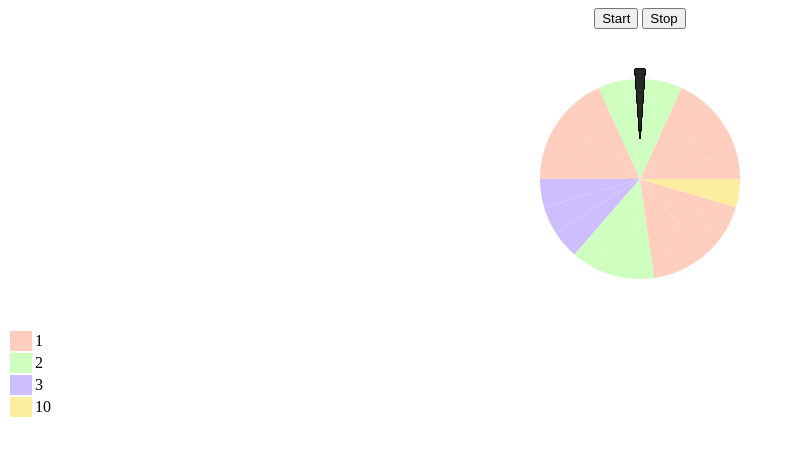
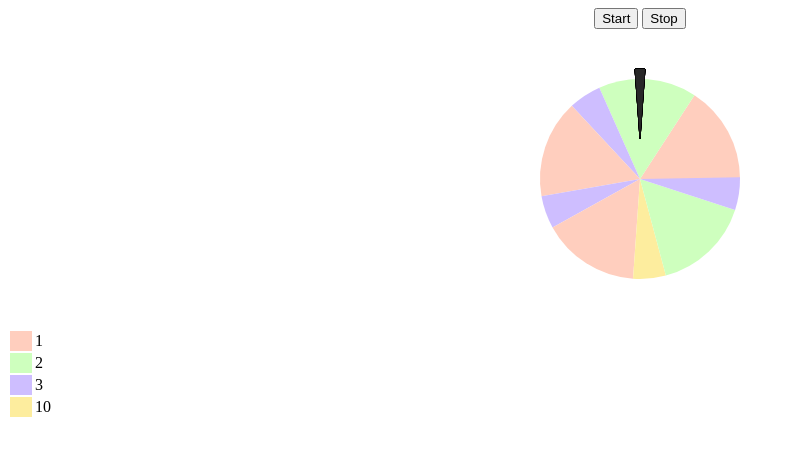
Before and after one commit to uetomae-tomohiro-ishiguro/roulette, a plain HTML site: page index.html in a window 1280 px wide. Shown: the whole page, without its empty margins (0-793 px from the left). Drawn offline with Linux system fonts and the light colour scheme.

Commit message:
MOD degree of roulette

```diff
--- a/index.html
+++ b/index.html
@@ -11,66 +11,28 @@
 const canvas = document.getElementById("canvas")
 const context = canvas.getContext('2d');
 
-var center = {
+const center = {
     x: 150,
     y: 150
 }
 
-var radius = 100
+const radius = 100;
 
 const RED = '#FFCEBE';
 const BLUE = '#CEBEFF';
 const GREEN = '#CEFFBE';
 const YELLOW = '#FDED9E';
 
-var data = [{
+const data = [
+    {
         name: "1",
         color: RED,
-        weight: 1
-    },{
-        name: "1",
-        color: RED,
-        weight: 1
-    },{
-        name: "1",
-        color: RED,
-        weight: 1
-    },{
-        name: "1",
-        color: RED,
-        weight: 1
+        weight: 3
     },
     {
         name: "2",
         color: GREEN,
-        weight: 1
-    },
-    {
-        name: "2",
-        color: GREEN,
-        weight: 1
-    },
-    {
-        name: "2",
-        color: GREEN,
-        weight: 1
-    },
-    {
-        name: "1",
-        color: RED,
-        weight: 1
-    },{
-        name: "1",
-        color: RED,
-        weight: 1
-    },{
-        name: "1",
-        color: RED,
-        weight: 1
-    },{
-        name: "1",
-        color: RED,
-        weight: 1
+        weight: 3
     },
     {
         name: "3",
@@ -78,9 +40,9 @@ var data = [{
         weight: 1
     },
     {
-        name: "3",
-        color: BLUE,
-        weight: 1
+        name: "1",
+        color: RED,
+        weight: 3
     },
     {
         name: "3",
@@ -88,56 +50,39 @@ var data = [{
         weight: 1
     },
     {
-        name: "2",
-        color: GREEN,
+        name: "1",
+        color: RED,
+        weight: 3
+    },
+    {
+        name: "10",
+        color: YELLOW,
         weight: 1
     },
     {
         name: "2",
         color: GREEN,
-        weight: 1
+        weight: 3
     },
     {
-        name: "2",
-        color: GREEN,
-        weight: 1
-    },
-    {
-        name: "1",
-        color: RED,
-        weight: 1
-    },{
-        name: "1",
-        color: RED,
-        weight: 1
-    },{
-        name: "1",
-        color: RED,
-        weight: 1
-    },{
-        name: "1",
-        color: RED,
-        weight: 1
-    },
-    {
-        name: "10",
-        color: YELLOW,
+        name: "3",
+        color: BLUE,
         weight: 1
     }
 ]
 
-var sum_weight = 0
-var unit_weight = 0
-var stopFlag = false;
-var startFlag = false;
+let sum_weight = 0;
+let unit_weight = 0;
+let stopFlag = false;
+let startFlag = false;
 
 //
 // メイン処理
 //
 data.forEach(e => {
-    sum_weight += e.weight
+    sum_weight += e.weight;
 })
-unit_weight = 360 / sum_weight
+unit_weight = 360 / sum_weight;
 
 init()
 
@@ -146,30 +91,29 @@ showLabel()
 drawRoullet(0)
 
 function drawRoullet(offset) {
-    var uw_count = offset
+    let uw_count = offset;
 
     data.forEach(e => {
-        drawPie(center.x, center.y, uw_count, uw_count + unit_weight, radius, e.color)
-        uw_count += unit_weight
+        drawPie(center.x, center.y, uw_count, uw_count + 360 / unit_weight * e.weight, radius, e.color);
+        uw_count += 360 / unit_weight * e.weight;
     })
 }
 
 function runRoullet() {
-    var count = 1; //終了までのカウント
-    var lastCell = "";
-    var deg_counter = 0 // 角度のカウント
-    var acceleration = 1
+    let count = 1; //終了までのカウント
+    let deg_counter = 0; // 角度のカウント
+    let acceleration = 1;
 
-    var timer = setInterval(function() {
+    const timer = setInterval(function() {
 
-        deg_counter += acceleration
+        deg_counter += acceleration;
 
         if (stopFlag) {
             count += count * 0.05;
         }
 
         if (count < 1000) {
-            acceleration = 1000 / (count)
+            acceleration = 1000 / (count);
             drawRoullet(deg_counter);
         } else {
             count = 0;
@@ -178,21 +122,21 @@ function runRoullet() {
         }
     }, 10);
 
-    var endEvent = function() {
+    const endEvent = function() {
         count++;
-        var id = setTimeout(endEvent, 115);
+        const id = setTimeout(endEvent, 115);
         if (count > 9) {
             clearTimeout(id);
             startFlag = false;
             stopFlag = false;
-            var current_deg = Math.ceil(deg_counter % 360)
-            var sum = 0
-            for (var i = 0; i < data.length; i++) {
+            const current_deg = Math.ceil(deg_counter % 360);
+            let sum = 0;
+            for (let i = 0; i < data.length; i++) {
                 if (unit_weight * sum < current_deg && current_deg < unit_weight * (sum + data[i].weight)) {
-                    //document.getElementById("debug").innerHTML = data[i].name
-                    break
+                    //document.getElementById("debug").innerHTML = data[i].name;
+                    break;
                 }
-                sum += data[i].weight
+                sum += data[i].weight;
             }
         }
     };
@@ -206,7 +150,6 @@ document.getElementById("run").addEventListener("click", function() {
     } else {
         startFlag = false;
     }
-
 });
 
 document.getElementById("stop").addEventListener("click", function() {
@@ -219,42 +162,42 @@ function init() {
     canvas.width = 300;
     canvas.height = 300;
 
-    var dst = context.createImageData(canvas.width, canvas.height);
-    for (var i = 0; i < dst.data.length; i++) {
-        dst.data[i] = 255
+    const dst = context.createImageData(canvas.width, canvas.height);
+    for (let i = 0; i < dst.data.length; i++) {
+        dst.data[i] = 255;
     }
     context.putImageData(dst, 0, 0);
 }
 
 function drawPie(cx, cy, start_deg, end_deg, radius, color) {
-    var _start_deg = (360 - start_deg) * Math.PI / 180;
-    var _end_deg = (360 - end_deg) * Math.PI / 180;
+    const _start_deg = (360 - start_deg) * Math.PI / 180;
+    const _end_deg = (360 - end_deg) * Math.PI / 180;
 
     context.beginPath();
-    context.moveTo(cx, cy)
+    context.moveTo(cx, cy);
     context.fillStyle = color; //塗りつぶしの色は赤
     context.arc(cx, cy, radius, _start_deg, _end_deg, true);
     context.fill();
 
-    showArrow()
+    showArrow();
 }
 
 function showLabel() {
-    var label_el = document.getElementById("labels")
+    const label_el = document.getElementById("labels");
 
-    var labels = Array.from(new Map(data.map(d => [d.name, d])).values());
+    const labels = Array.from(new Map(data.map(d => [d.name, d])).values());
 
-    var text = "<table>"
+    let text = "<table>";
 
-    for (var i = 0; i < labels.length; i++) {
+    for (let i = 0; i < labels.length; i++) {
         text += `
         <tr>
         <td style="width:20px;background-color:${labels[i].color};"></td>
         <td>${labels[i].name}</td>
-        </tr>`
+        </tr>`;
     }
 
-    text += "</table>"
+    text += "</table>";
 
     label_el.innerHTML = text;
 }
```
